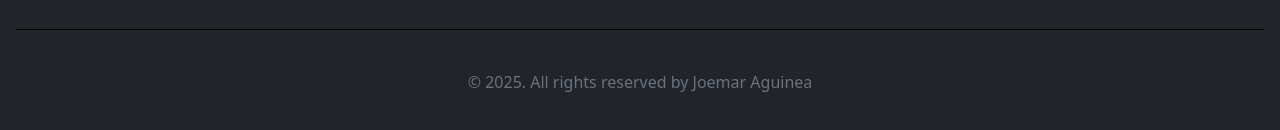
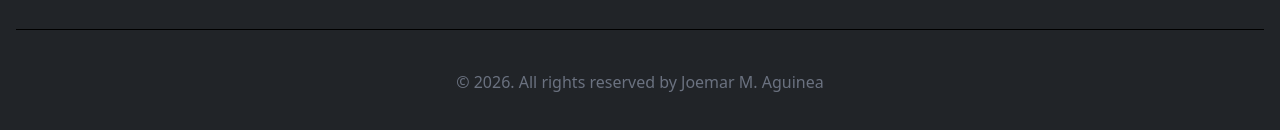
Before and after one commit to cmuciscaguinea/joemaraguineaportfolio, a React (Create React App) app: page / in a window 1280 px wide. Shown: the part 5039-5169 px from the top of the page. Built offline with nearby package versions, Linux system fonts and the light colour scheme.

Commit message:
Update copyright year and name in footer

```diff
--- a/src/components/footer/FooterBottom.js
+++ b/src/components/footer/FooterBottom.js
@@ -4,7 +4,7 @@ const FooterBottom = () => {
   return (
     <div className="w-full py-10">
       <p className="text-center text-gray-500 text-base">
-        © 2025. All rights reserved by Joemar Aguinea
+        © 2026. All rights reserved by Joemar M. Aguinea
       </p>
     </div>
   );
```
